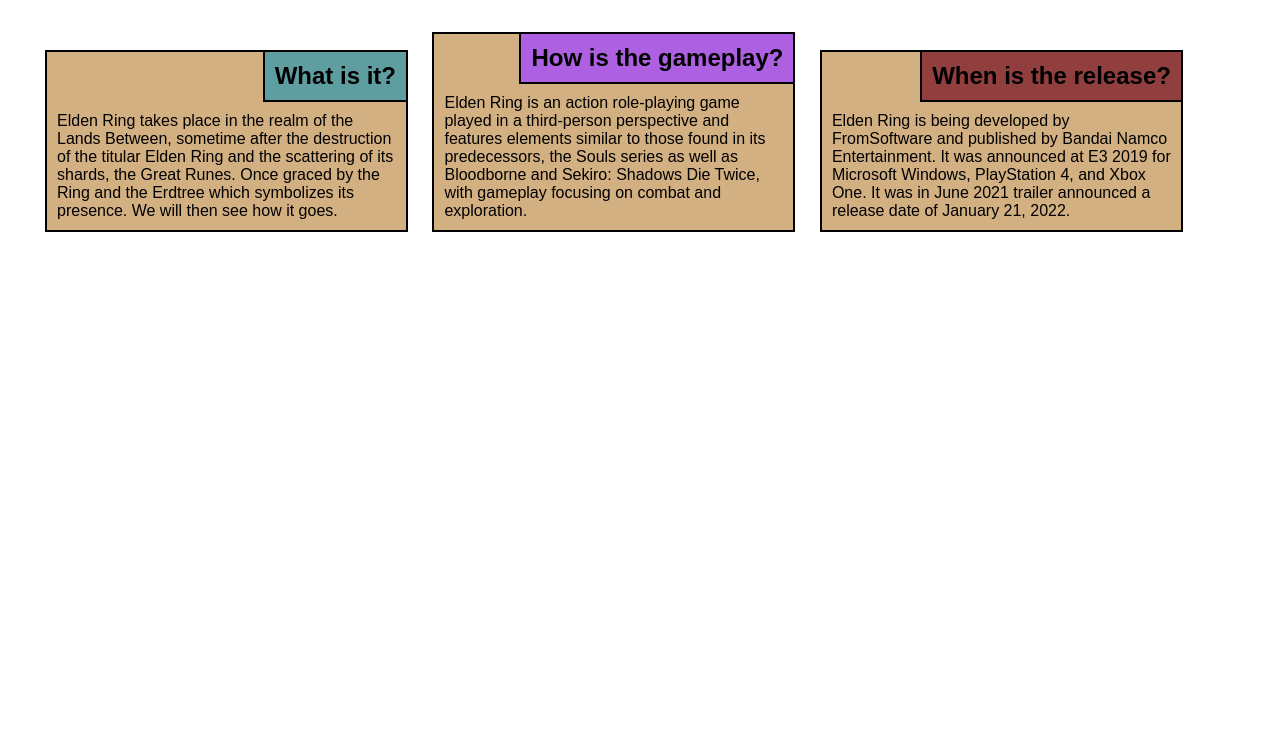
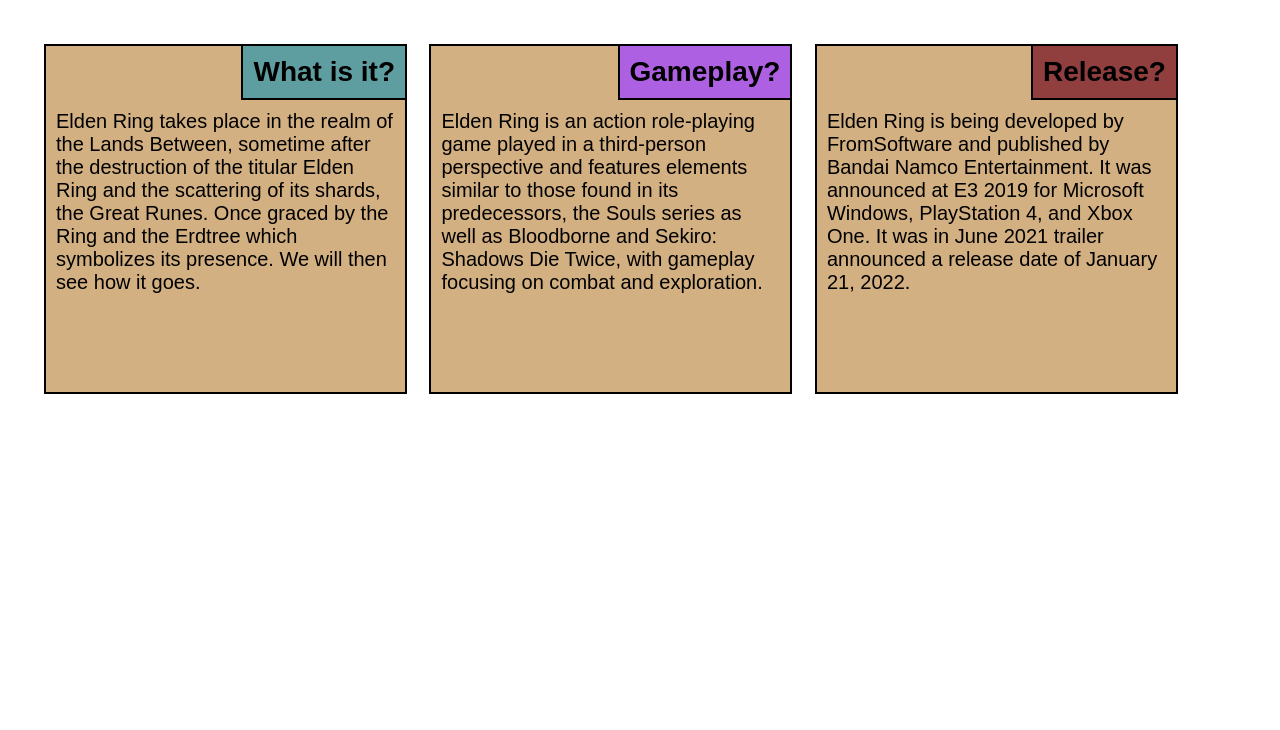
Before and after one commit to anantshiv/coursera_module-2_assignment, a plain HTML site: page mod2-sol/index.html in a window 1280 px wide. Shown: the part 70-800 px from the top of the page. Drawn offline with Linux system fonts and the light colour scheme.

Commit message:
Final changes
The final changes on the assignment

```diff
--- a/mod2-sol/CSS/mod2-style.css
+++ b/mod2-sol/CSS/mod2-style.css
@@ -5,13 +5,14 @@
     padding: 0;
 }
 h1{
-    font-size: 36px;
+    font-size: 3em;
     margin-bottom: 15px;
     color: rgb(211, 176, 130);
     text-align: center;
 }
 h2{
-  text-align: center;
+    font-size: 1.75em;
+    text-align: center;
     border:2px solid black;
   border-top: none;
   border-right: none;
@@ -26,25 +27,28 @@
 
 }
 .description{
+    font-size: 1.25em;
     float: right;
     margin: 10px;
 }
-.head1>h2{
+.head1{
     background-color: cadetblue;
 }
-.head2>h2{
+.head2{
     background-color: rgb(174, 96, 226);
 }
-.head3>h2{
+.head3{
     background-color: rgb(144, 62, 62);
 }
 .col-lg-4,.col-md-6,.col-md-1
 {
 position: relative;
 background-color: rgb(211, 176, 130);
-margin: 10px;
+margin: 9px;
 border: 2px solid black;
 width:100%;
+min-height: 350px;
+display: inline-block;
 }
 @media (min-width: 992px) {
 .col-lg-4 {
--- a/mod2-sol/index.html
+++ b/mod2-sol/index.html
@@ -3,6 +3,7 @@
 
     <head>
     <meta charset="UTF-8">
+    <meta name="viewport" content="width=device-width, initial-scale=1.0">
     <title>Module 2 Assignment </title>
     <link rel="stylesheet" href="css/mod2-style.css">
     </head>
@@ -16,7 +17,7 @@
                 <section class="content">
 
                     <section class="col-lg-4 col-md-6">
-                        <section class="head1"><h2>What is it?</h2></section>
+                        <h2 class="head1">What is it?</h2>
                             <p class="description">
                             Elden Ring takes place in the realm of the Lands Between,
                             sometime after the destruction of the titular Elden Ring and the scattering of its shards,
@@ -25,7 +26,7 @@
                     </section>
 
                     <section class="col-lg-4 col-md-6">
-                        <section class="head2"><h2>How is the gameplay?</h2></section>
+                        <h2 class="head2">Gameplay?</h2>
                             <p class="description">
                             Elden Ring is an action role-playing game played in a third-person perspective and features elements similar to
                             those found in its predecessors, the Souls series as well as Bloodborne and Sekiro: Shadows Die Twice,
@@ -35,7 +36,7 @@
 
 
                     <section class="col-lg-4 col-md-1">
-                        <section class="head3"><h2>When is the release?</h2></section>
+                        <h2 class="head3">Release?</h2>
                                 <p class="description">
                                 Elden Ring is being developed by FromSoftware and published by Bandai Namco Entertainment.
                                 It was announced at E3 2019 for Microsoft Windows, PlayStation 4, and Xbox One.
```
